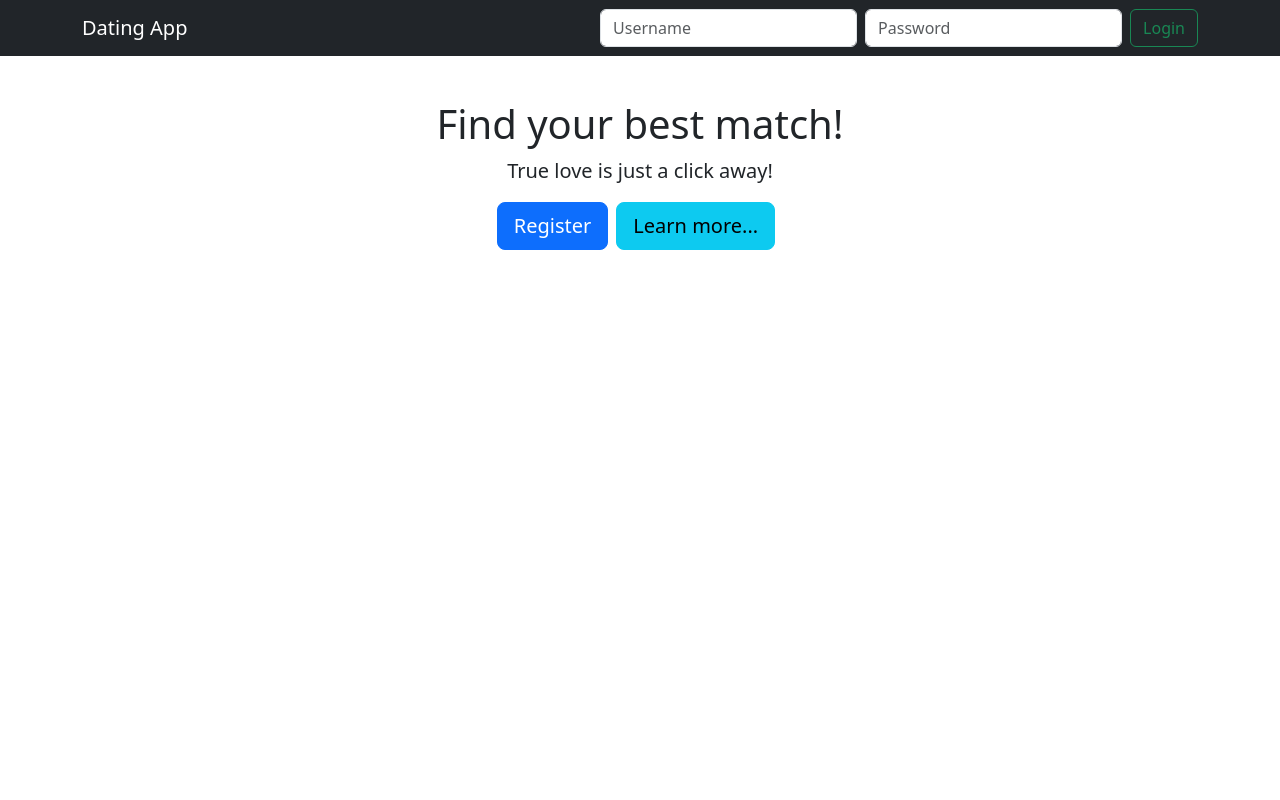
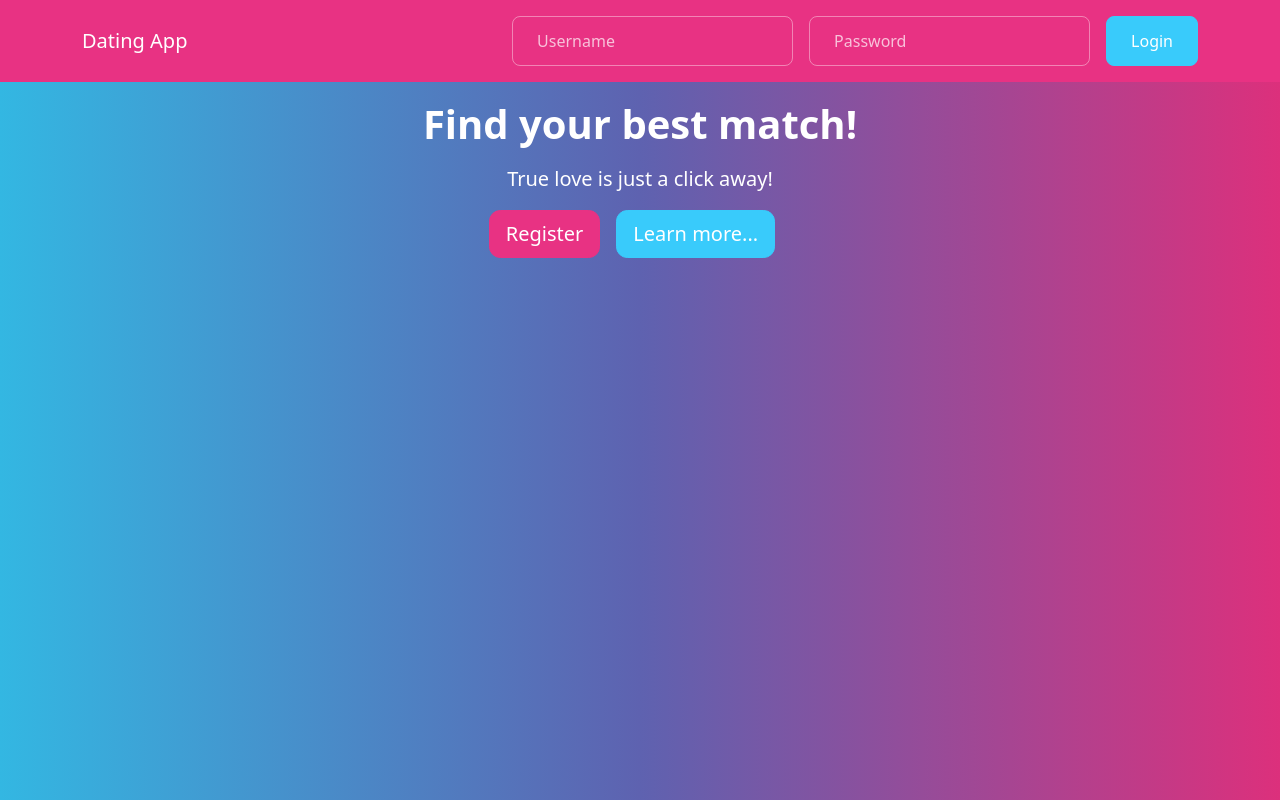
Before and after one commit to AlxC0der/DatingApp, an Angular app in the folder client/: page / in a window 1280 px wide. Built offline with nearby package versions, Linux system fonts and the light colour scheme; no server answers.

Commit message:
Parcial02 - Add Bootswatch theme

```diff
--- a/client/angular.json
+++ b/client/angular.json
@@ -22,7 +22,8 @@
             "styles": [
               "./node_modules/bootstrap/dist/css/bootstrap.min.css",
               "./node_modules/font-awesome/css/font-awesome.min.css",
-              "node_modules/ngx-toastr/toastr.css",
+              "./node_modules/bootswatch/dist/quartz/bootstrap.min.css",
+              "./node_modules/ngx-toastr/toastr.css",
               "src/styles.css"
             ],
             "scripts": []
--- a/client/package.json
+++ b/client/package.json
@@ -19,6 +19,7 @@
     "@angular/platform-browser-dynamic": "^17.3.0",
     "@angular/router": "^17.3.0",
     "bootstrap": "^5.3.3",
+    "bootswatch": "^5.3.3",
     "font-awesome": "^4.7.0",
     "ngx-bootstrap": "^12.0.0",
     "ngx-toastr": "^19.0.0",
--- a/client/src/app/nav/nav.component.html
+++ b/client/src/app/nav/nav.component.html
@@ -1,4 +1,4 @@
-<nav class="navbar navbar-expand-md navbar-dark fixed-top bg-dark">
+<nav class="navbar navbar-expand-md navbar-dark fixed-top bg-primary">
   <div class="container">
     <a class="navbar-brand" routerLink="/" routerLinkActive="active">Dating App</a>
 
@@ -18,7 +18,9 @@
 
     @if (accountService.currentUser()) {
     <div dropdown class="dropdown">
-      <a dropdownToggle class="dropdown-toogle text-light text-decoration-none">Welcome user</a>
+      <a dropdownToggle class="dropdown-toogle text-light text-decoration-none">
+        Welcome {{accountService.currentUser()?.username | titlecase}}
+      </a>
       <div *dropdownMenu class="dropdown-menu">
         <a class="dropdown-item">Profile</a>
         <div class="dropdown-divider"></div>
@@ -32,7 +34,7 @@
       <input name="username" [(ngModel)]="model.username" class="form-control me-2" placeholder="Username">
       <input name="password" [(ngModel)]="model.password" class="form-control me-2" placeholder="Password"
         type="password">
-      <button class="btn btn-outline-success" type="submit">Login</button>
+      <button class="btn btn-info" type="submit">Login</button>
     </form>
     }
   </div>
--- a/client/src/app/nav/nav.component.ts
+++ b/client/src/app/nav/nav.component.ts
@@ -4,11 +4,12 @@
 import { BsDropdownModule } from "ngx-bootstrap/dropdown";
 import { Router, RouterLink, RouterLinkActive } from "@angular/router";
 import { ToastrService } from "ngx-toastr";
+import { TitleCasePipe } from "@angular/common";
 
 @Component({
   selector: "app-nav",
   standalone: true,
-  imports: [FormsModule, BsDropdownModule, RouterLink, RouterLinkActive],
+  imports: [FormsModule, BsDropdownModule, RouterLink, RouterLinkActive, TitleCasePipe],
   templateUrl: "./nav.component.html",
   styleUrl: "./nav.component.css"
 })
```
Also changed, not shown: 1 other file (tests, documents, lock files or other folders).
